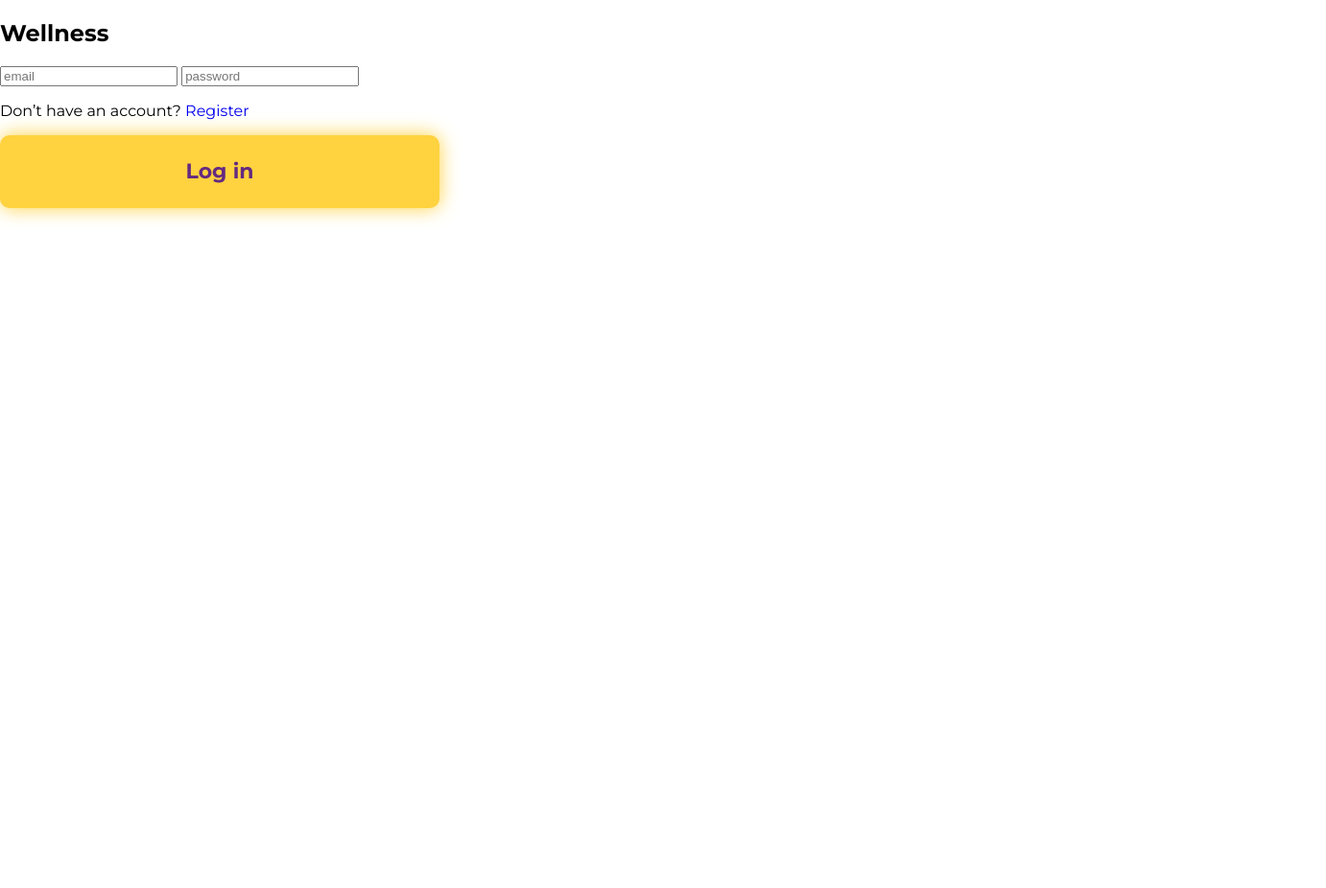
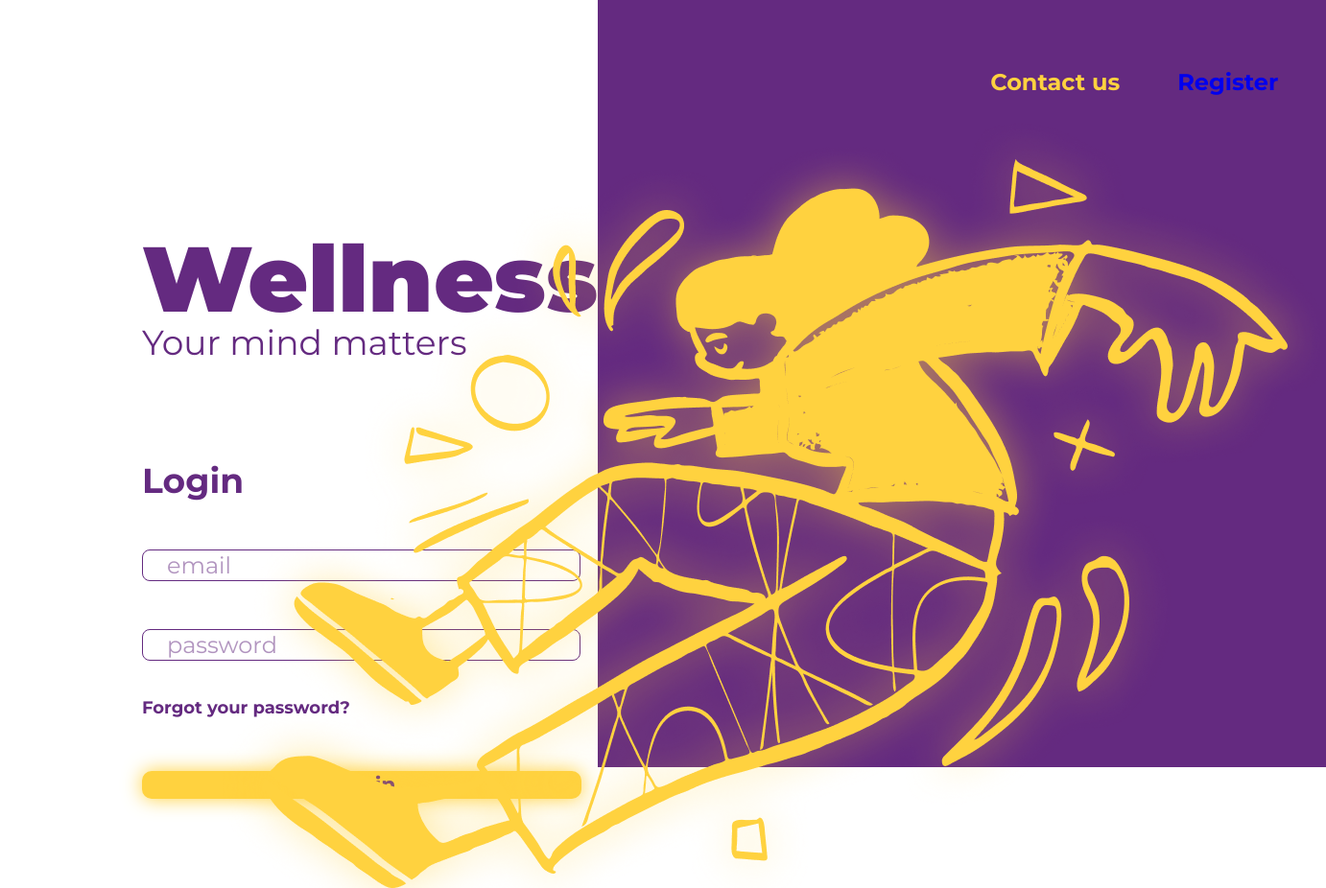
Before and after one commit to danni3231/Wellness, a plain HTML site: page Wellness web/Login.html in a window 1280 px wide. Shown: the top 926 px of the page at 96% size, 1382 px wide, since content can reach past the window. Before the commit the page ends 800 px from the top, so only its background shows below. Drawn offline with Linux system fonts and the light colour scheme.

Commit message:
login and register update

```diff
--- a/Wellness web/Css/Style.css
+++ b/Wellness web/Css/Style.css
@@ -15,6 +15,34 @@ body{
 
 a{
     text-decoration: none;
+}
+
+input{
+    width: 457px;
+    height: 64px;
+    border: 1.5px solid #642A80;
+    box-sizing: border-box;
+    border-radius: 8px;
+
+    font-family: Montserrat;
+    font-style: normal;
+    font-weight: normal;
+    font-size: 24px;
+    color: #642A80;
+
+    padding-left: 25px;
+
+    outline:none !important;
+    outline-width: 0 !important;
+}
+
+input:focus{
+    outline:none !important;
+    outline-width: 0 !important;
+}
+
+::placeholder{
+    color: rgba(99, 42, 128, 0.5);
 }
 
 button{
@@ -59,33 +87,35 @@ button:active{
     background: white;
 }
 
-#description h1{
+.title h1{
     font-family: Montserrat;
     font-style: normal;
     font-weight: 900;
     font-size: 96px;
     line-height: 117px;
-    margin-left: 148px;
     margin-top: 232px;
     margin-bottom: 0;
 
     color: #642A80;
 }
 
-#description h2{
+.title h2{
     font-family: Montserrat;
     font-style: normal;
     font-weight: normal;
     font-size: 36px;
     line-height: 44px;
     margin-top: -14px;
-    margin-left: 148px;
     margin-bottom: 0;
 
     color: #642A80;
 }
 
-#description p{
+#description div{
+    margin-left: 148px;
+}
+
+#description div p{
     width: 457px;
     height: 216px;
     font-family: Montserrat;
@@ -93,15 +123,13 @@ button:active{
     font-weight: normal;
     font-size: 22px;
     line-height: 27px;
-    margin-left: 148px;
     margin-top: 77px;
     margin-bottom: 0;
 
     color: #642A80;
 }
 
-#description button{
-    margin-left: 148px;
+#description div button{
     margin-top: 77px;
 }
 
@@ -142,3 +170,62 @@ button:active{
 .nav img{
     margin-left: -400px;
 }
+
+#logIn{
+    width: 1160px;
+    height: 100%;
+    background: white;
+
+    display: flex;
+    flex-direction: column;
+}
+
+#register{
+    width: 1160px;
+    height: 100%;
+    background: white;
+
+    display: flex;
+    flex-direction: column;
+}
+
+.form{
+    height: 100%;
+    display: flex;
+    flex-direction: column;
+
+    margin-left: 148px;
+}
+
+.form input{
+    margin-top: 50px;
+}
+
+.form p{
+    font-family: Montserrat;
+    font-style: normal;
+    font-weight: bold;
+    font-size: 18px;
+    line-height: 22px;
+
+    color: #642A80;
+
+    margin-top: 38px;
+    margin-bottom: 0;
+}
+
+.form button{
+    margin-top: 55px;
+}
+
+.section{
+    font-family: Montserrat;
+    font-style: normal;
+    font-weight: bold;
+    font-size: 36px !important;
+    line-height: 44px !important;
+
+    margin-top: 100px !important;
+
+    color: #642A80;
+}
--- a/Wellness web/Login.html
+++ b/Wellness web/Login.html
@@ -8,15 +8,33 @@
     <title>Wellness</title>
 </head>
 <body>
-    <main id="logIn">
+    <div id="logIn">
         <section class="form">
-            <h1>Wellness</h1>
+
+            <div class="title">
+                <h1>Wellness</h1>
+                <h2>Your mind matters</h2>
+            </div>
+
+            <p class="section">Login</p>
+
             <input type="text" id="emailLogin" placeholder="email">
             <input type="password" id="passwordLogin" placeholder="password">
-            <p>Don’t have an account? <a href="./Register.html">Register</a></p>
+            <p>Forgot your password?</p>
             <button id="loginBtn"> Log in </button>
+
+
         </section>
-    </main>
+    </div>
+    <div class="nav">
+        <nav>
+            <ul>
+                <li>Contact us</li>
+                <li> <a href="Register.html">Register</a> </li>
+            </ul>
+        </nav>
+        <img src="./Data/float.png" alt=".png">
+    </div>
 </body>
 
 <!----------Firebase---------->
```
Also changed, not shown: Wellness web/Index.html (+14 -5 lines), Wellness web/Register.html (+21 -3 lines).
